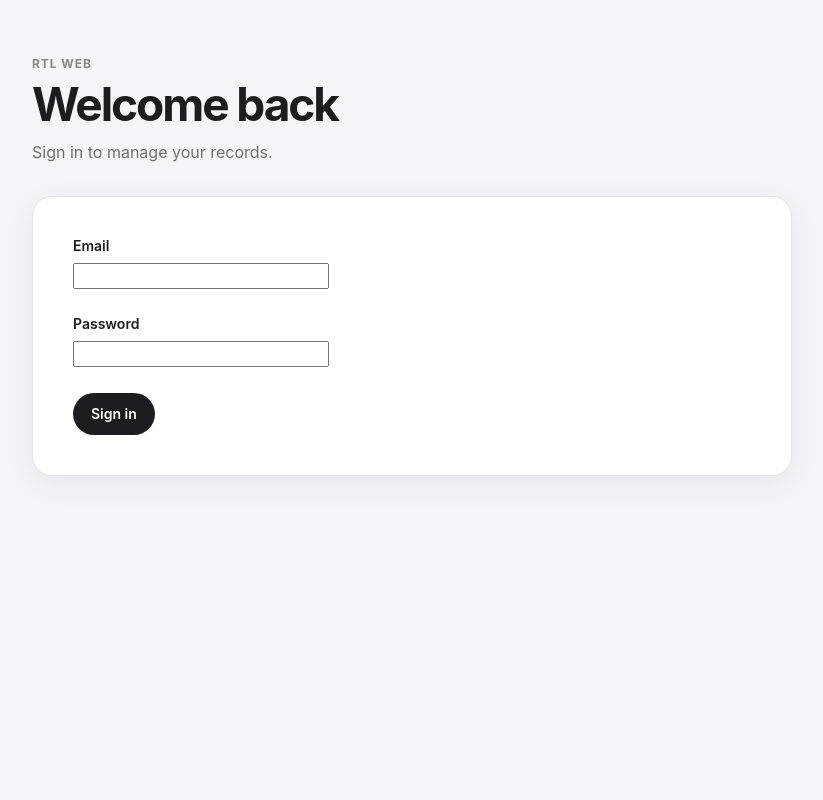
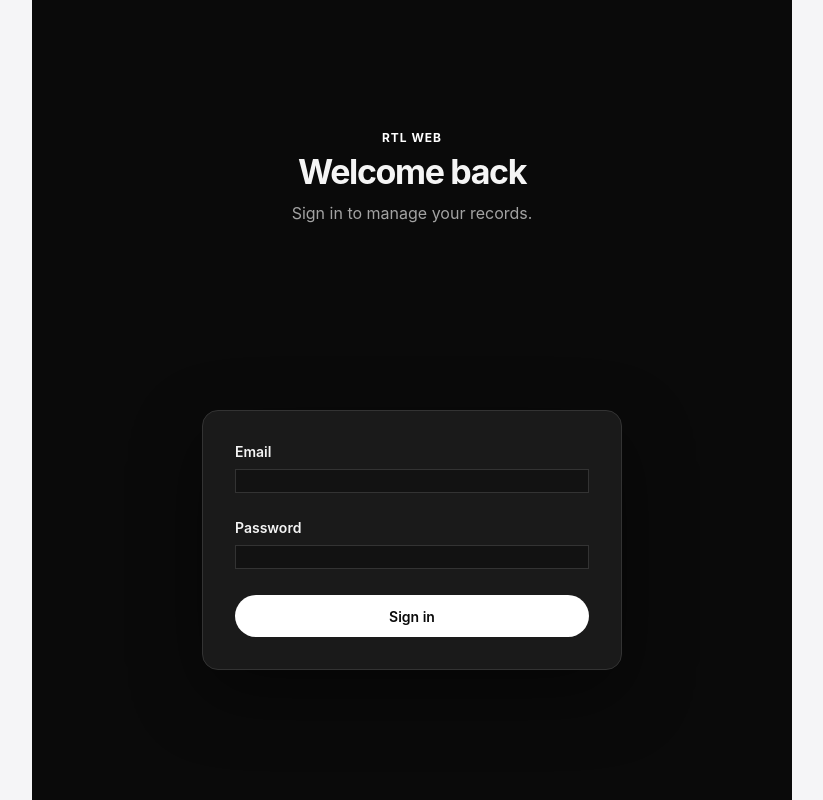
Before and after one commit to AisuCodex/Aisu-Vault, a PHP site: page /login.php in a window 1280 px wide. Shown: the whole page, without its empty margins (228-1051 px from the left). Run offline with PHP 8.4, Linux system fonts and the light colour scheme.

Commit message:
feat: redesign login page

```diff
--- a/login.php
+++ b/login.php
@@ -2,4 +2,4 @@
 require_once 'db.php'; require_once 'auth.php';
 start_auth_session(); if (!empty($_SESSION['user_id'])) { header('Location: index.php'); exit; }
 $error=null; if ($_SERVER['REQUEST_METHOD']==='POST') { $stmt=$pdo->prepare('SELECT * FROM users WHERE email=? LIMIT 1'); $stmt->execute([trim($_POST['email']??'')]); $user=$stmt->fetch(); if ($user && password_verify($_POST['password']??'', $user['password'])) { session_regenerate_id(true); $_SESSION['user_id']=$user['id']; $_SESSION['user']=['id'=>$user['id'],'name'=>$user['name'],'email'=>$user['email']]; header('Location: index.php'); exit; } $error='Invalid email or password.'; }
-?><!doctype html><html lang="en"><head><meta charset="UTF-8"><meta name="viewport" content="width=device-width,initial-scale=1"><title>Sign in - RTL Web</title><link rel="stylesheet" href="style.css"></head><body><div class="app"><main class="form-page"><section class="form-header"><span class="eyebrow">RTL Web</span><h2>Welcome back</h2><p>Sign in to manage your records.</p></section><?php if($error): ?><div class="alert alert-error"><?=htmlspecialchars($error)?></div><?php endif; ?><form method="post" class="form-card"><input type="hidden" name="csrf" value="<?=htmlspecialchars(csrf_token())?>"><div class="form-group"><label for="email">Email</label><input id="email" name="email" type="email" required></div><div class="form-group"><label for="password">Password</label><input id="password" name="password" type="password" required></div><button class="button button-primary" type="submit">Sign in</button></form></main></div></body></html>
+?><!doctype html><html lang="en"><head><meta charset="UTF-8"><meta name="viewport" content="width=device-width,initial-scale=1"><title>Sign in - RTL Web</title><link rel="stylesheet" href="style.css"></head><body><div class="app"><main class="form-page login-page"><section class="form-header"><span class="eyebrow">RTL Web</span><h2>Welcome back</h2><p>Sign in to manage your records.</p></section><?php if($error): ?><div class="alert alert-error"><?=htmlspecialchars($error)?></div><?php endif; ?><form method="post" class="form-card login-card"><input type="hidden" name="csrf" value="<?=htmlspecialchars(csrf_token())?>"><div class="form-group"><label for="email">Email</label><input id="email" name="email" type="email" required></div><div class="form-group"><label for="password">Password</label><input id="password" name="password" type="password" required></div><button class="button button-primary" type="submit">Sign in</button></form></main></div></body></html>
--- a/style.css
+++ b/style.css
@@ -1262,3 +1262,16 @@ footer {
         width: 100%;
     }
 }
+
+/* Dark login surface */
+.login-page { min-height: 100vh; display: grid; place-items: center; padding: 48px 20px; background: #0A0A0A; }
+.login-page .form-header { width: min(100%, 420px); margin-bottom: 20px; text-align: center; }
+.login-page .form-header h2 { color: #F5F5F5; font-size: 34px; letter-spacing: -0.04em; }
+.login-page .form-header p { color: #A3A3A3; }
+.login-page .eyebrow { color: #FFFFFF; }
+.login-card { width: min(100%, 420px); margin: 0; padding: 32px; background: #1A1A1A; border: 1px solid #333333; border-radius: 16px; box-shadow: 0 24px 70px rgba(0,0,0,.45); }
+.login-card label { color: #F5F5F5; }
+.login-card input { width: 100%; background: #121212; border: 1px solid #333333; color: #F5F5F5; }
+.login-card .button-primary { width: 100%; background: #FFFFFF; color: #0A0A0A; }
+.login-card .button-primary:hover { background: #E5E5E5; }
+@media (max-width: 520px) { .login-card { padding: 24px; } }
```
